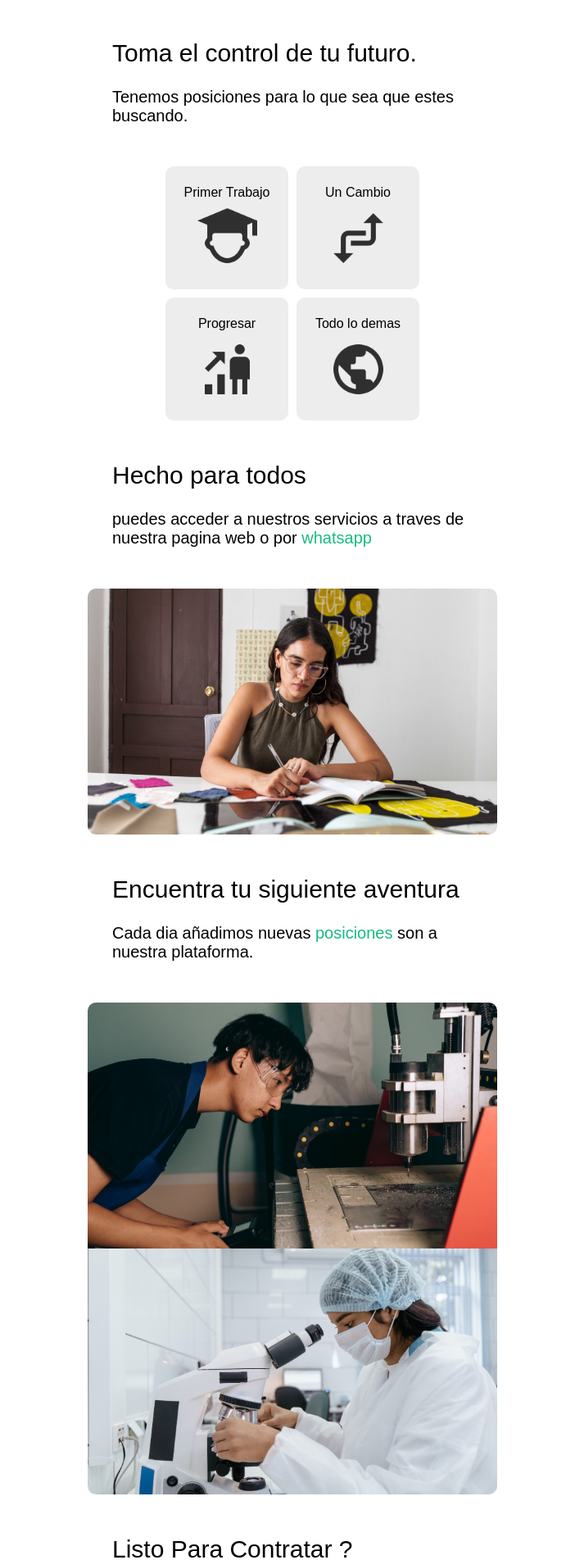
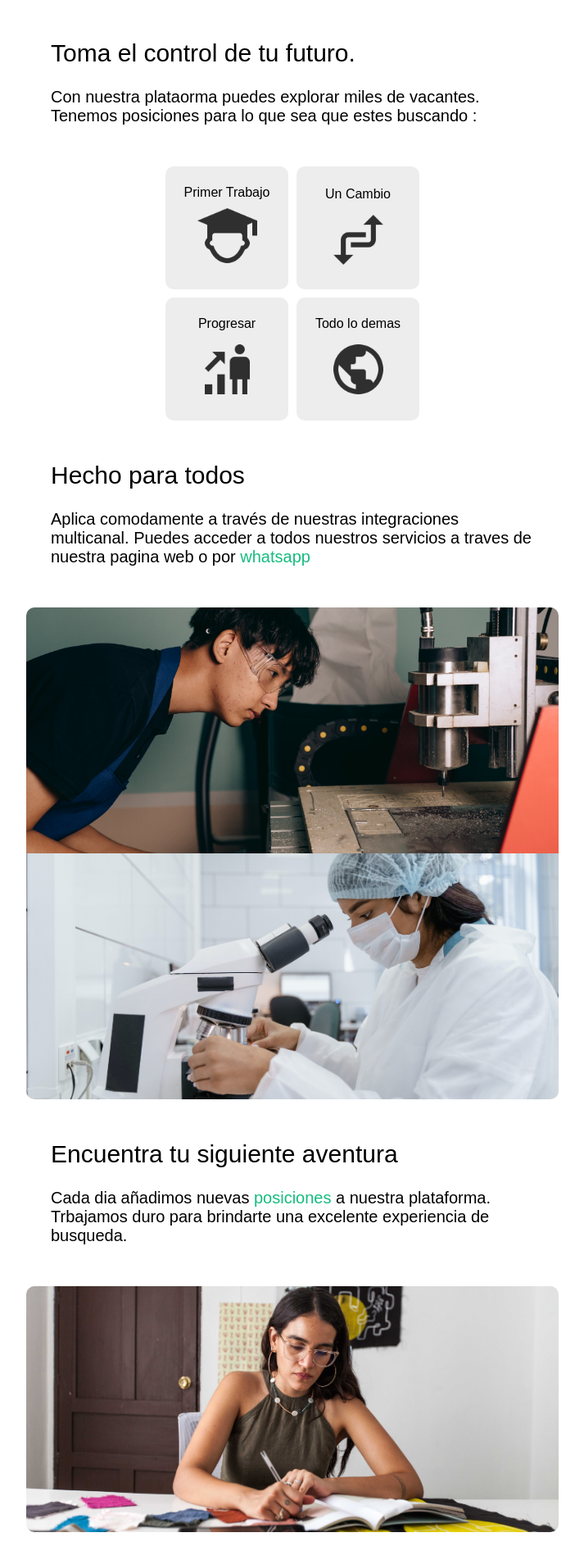
Before and after one commit to davidpinosp/laburoSite, a React (Create React App) app: page / in a window 1280 px wide. Shown: the part 717-2620 px from the top of the page at 82% size, without its empty margins (283-996 px from the left). Built offline with nearby package versions, Linux system fonts and the light colour scheme; a web font is replaced by a local one.

Commit message:
adding changes and image fix

```diff
--- a/src/assets/styles/global.css
+++ b/src/assets/styles/global.css
@@ -91,15 +91,27 @@
     width: 80%;
 }
 
+.in-dev{
+    margin-top: 50px;
+    display: flex;
+    flex-direction: column;
+    align-items: center;
+    justify-content: center;
+
+
+}
 
 /*  mobile */
 
 
-@media(min-width:500px){
+@media(min-width:650px){
 
     .mobile-only{
         display: none;
     }
 
 
+
+
+
   }
--- a/src/assets/styles/landing.css
+++ b/src/assets/styles/landing.css
@@ -20,7 +20,7 @@
   flex-direction: column;
 
 
-   max-width: 500px;
+   max-width: 650px;
    /* height: 100vh;
    width: 100vw;
     */
@@ -160,13 +160,20 @@ justify-content: center;
 
 
 
+.feature-square-img{
+    background-image: url("../images/icons/change.svg");
+    width: 100%;
+    height: 100%;
+    background-repeat: no-repeat;
+    background-position: center;
 
+}
 
 
   /* make images round after exceding size  */
 
 
-  @media(min-width:500px){
+  @media(min-width:650px){
     .img-round{
         border-radius:10px
     }
--- a/src/assets/styles/navbar.css
+++ b/src/assets/styles/navbar.css
@@ -79,3 +79,18 @@ opacity: 1;
 
 
 }
+
+
+
+
+@media(min-width:650px){
+
+    .nav-inner-container{
+        justify-content: space-evenly;
+    }
+
+
+
+
+
+  }
--- a/src/components/FeatureSquares.tsx
+++ b/src/components/FeatureSquares.tsx
@@ -3,6 +3,7 @@ import SchoolIcon from "../assets/images/icons/school.svg";
 import ChangeIcon from "../assets/images/icons/change.svg";
 import PlanetIcon from "../assets/images/icons/planet.svg";
 import GrowthIcon from "../assets/images/icons/growth.svg";
+
 function FeatureSquares() {
   return (
     <div className="flx flx-center">
@@ -15,9 +16,8 @@ function FeatureSquares() {
         </div>
         <div className="feature-square">
           <div className="feature-square-title">Un Cambio </div>
-          <div>
-            <img src={ChangeIcon} alt="Change Icon" />
-          </div>
+
+          <img src={ChangeIcon} alt="Change Icon" />
         </div>
         <div className="feature-square">
           <div className="feature-square-title">Progresar</div>
--- a/src/pages/ComingSoon.tsx
+++ b/src/pages/ComingSoon.tsx
@@ -4,14 +4,8 @@ function ComingSoon() {
   return (
     <div>
       <Navbar />
-      <div
-        className="in-dev flx-col"
-        style={{
-          display: "flex",
-          alignItems: "center",
-          justifyContent: "center",
-        }}
-      >
+      <div className="in-dev">
+        <div className="flx-col flx-center">
           <div className="in-dev-txt mb-25">
             Disculpa! Esta pagina aun esta en desarollo...
           </div>
@@ -22,6 +16,7 @@ function ComingSoon() {
           </div>
         </div>
       </div>
+    </div>
   );
 }
 
--- a/src/pages/Landing.tsx
+++ b/src/pages/Landing.tsx
@@ -9,7 +9,7 @@ import SearchJobsButton from "../components/SearchJobsButton";
 import WomanWritingPicture from "../assets/images/woman-writing.jpg";
 import ManDrillingpPicture from "../assets/images/man-drillling.jpg";
 import WomanLabPicture from "../assets/images/woman-lab.jpg";
-import PublicarTrabajo from "./PostJob";
+
 function Landing() {
   return (
     <div>
@@ -27,7 +27,7 @@ function Landing() {
           {/* image */}
           <div className="hero img-round">
             <div className="hero-content hero-text-1">
-              Tu proximo <span className="laburo-green">trabajo</span> te
+              ¡Tu proximo <span className="laburo-green">trabajo</span> te
               espera!
             </div>
             <div className="hero-content">
@@ -43,7 +43,9 @@ function Landing() {
           <div className="landing-text-body flx-col ">
             <span className="txt-s5 mb-25">Toma el control de tu futuro.</span>
             <span className="txt-s4">
-              Tenemos posiciones para lo que sea que estes buscando.
+              {" "}
+              Con nuestra plataorma puedes explorar miles de vacantes. Tenemos
+              posiciones para lo que sea que estes buscando :
             </span>
           </div>
           {/* 4 squares */}
@@ -51,26 +53,13 @@ function Landing() {
           <div className="landing-text-body flx-col mb-50">
             <span className="txt-s5 mb-25">Hecho para todos </span>
             <span className="txt-s4">
-              puedes acceder a nuestros servicios a traves de nuestra pagina web
-              o por <span className="laburo-green">whatsapp</span>
+              Aplica comodamente a través de nuestras integraciones multicanal.
+              Puedes acceder a todos nuestros servicios a traves de nuestra
+              pagina web o por
+              <span className="laburo-green"> whatsapp</span>
             </span>
           </div>
           {/* image 2 */}
-          <div
-            className="image-container img-round"
-            style={{ backgroundImage: `url(${WomanWritingPicture})` }}
-          ></div>
-          <div className="landing-text-body flx-col mb-50">
-            <span className="txt-s5 mb-25">
-              Encuentra tu siguiente aventura
-            </span>
-            <span className="txt-s4">
-              Cada dia añadimos nuevas{" "}
-              <span className="laburo-green">posiciones</span> son a nuestra
-              plataforma.
-            </span>
-          </div>
-          {/* images 3/4 */}
           <div
             className="image-container img-round-top"
             style={{ backgroundImage: `url(${ManDrillingpPicture})` }}
@@ -79,6 +68,24 @@ function Landing() {
             className="image-container img-round-bt"
             style={{ backgroundImage: `url(${WomanLabPicture})` }}
           ></div>
+
+          <div className="landing-text-body flx-col mb-50">
+            <span className="txt-s5 mb-25">
+              Encuentra tu siguiente aventura
+            </span>
+            <span className="txt-s4">
+              Cada dia añadimos nuevas{" "}
+              <span className="laburo-green">posiciones</span> a nuestra
+              plataforma. Trbajamos duro para brindarte una excelente
+              experiencia de busqueda.
+            </span>
+          </div>
+          {/* images 3/4 */}
+          <div
+            className="image-container img-round"
+            style={{ backgroundImage: `url(${WomanWritingPicture})` }}
+          ></div>
+
           {/*  */}
           <div className="landing-text-body flx-col">
             <span className="txt-s5 mb-25"> Listo Para Contratar ? </span>
--- a/src/pages/PostJob.tsx
+++ b/src/pages/PostJob.tsx
@@ -5,14 +5,8 @@ function PostJob() {
   return (
     <div>
       <Navbar />
-      <div
-        className="in-dev flx-col"
-        style={{
-          display: "flex",
-          alignItems: "center",
-          justifyContent: "center",
-        }}
-      >
+      <div className="in-dev">
+        <div className="flx-col flx-center">
           <div className="in-dev-txt mb-25">
             Disculpa! Esta pagina aun esta en desarollo...
           </div>
@@ -23,6 +17,7 @@ function PostJob() {
           </div>
         </div>
       </div>
+    </div>
   );
 }
 
--- /dev/null
+++ b/src/react-app-env.d.ts
@@ -0,0 +1,4 @@
+declare module "*.png";
+declare module "*.svg";
+declare module "*.jpeg";
+declare module "*.jpg";
```
Also changed, not shown: 1 other file (tests, documents, lock files or other folders). Lines whose indentation alone changed are shown as unchanged.
